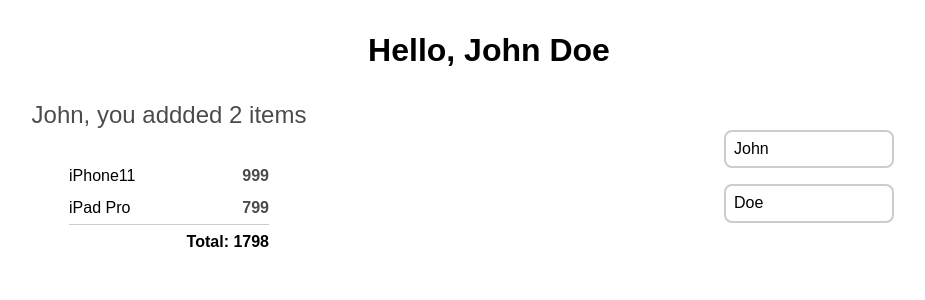
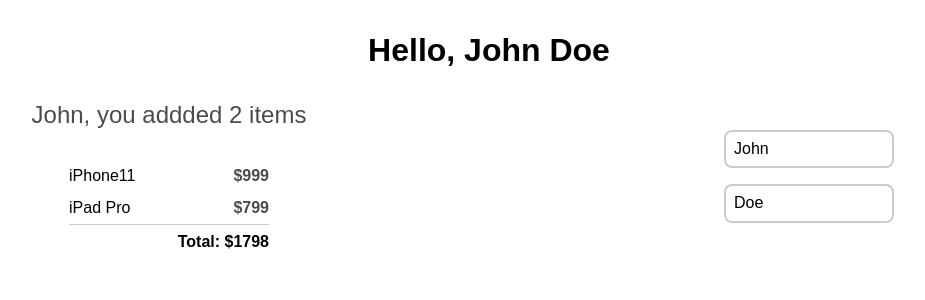
Before and after one commit to oleksii-sumy/html-css, a React app in the folder react/lesson10-lifting_state_up/task2-products_list/: page / in a window 1280 px wide. Shown: the top 300 px of the page, without its empty margins (151-1076 px from the left). Built offline with nearby package versions, Linux system fonts and the light colour scheme.

Commit message:
Update ProductList.jsx

```diff
--- a/react/lesson10-lifting_state_up/task2-products_list/src/ProductList.jsx
+++ b/react/lesson10-lifting_state_up/task2-products_list/src/ProductList.jsx
@@ -10,11 +10,11 @@ class ProductList extends Component {
           {this.props.cartItems.map(({ id, name, price }) => (
             <li key={id} className="products__list-item">
               <span className="products__item-name">{name}</span>
-              <span className="products__item-price">{price}</span>
+              <span className="products__item-price">${price}</span>
             </li>
           ))}
         </ul>
-        <div className="products__total">Total: {total}</div>
+        <div className="products__total">Total: ${total}</div>
       </div>
     );
   }
```
